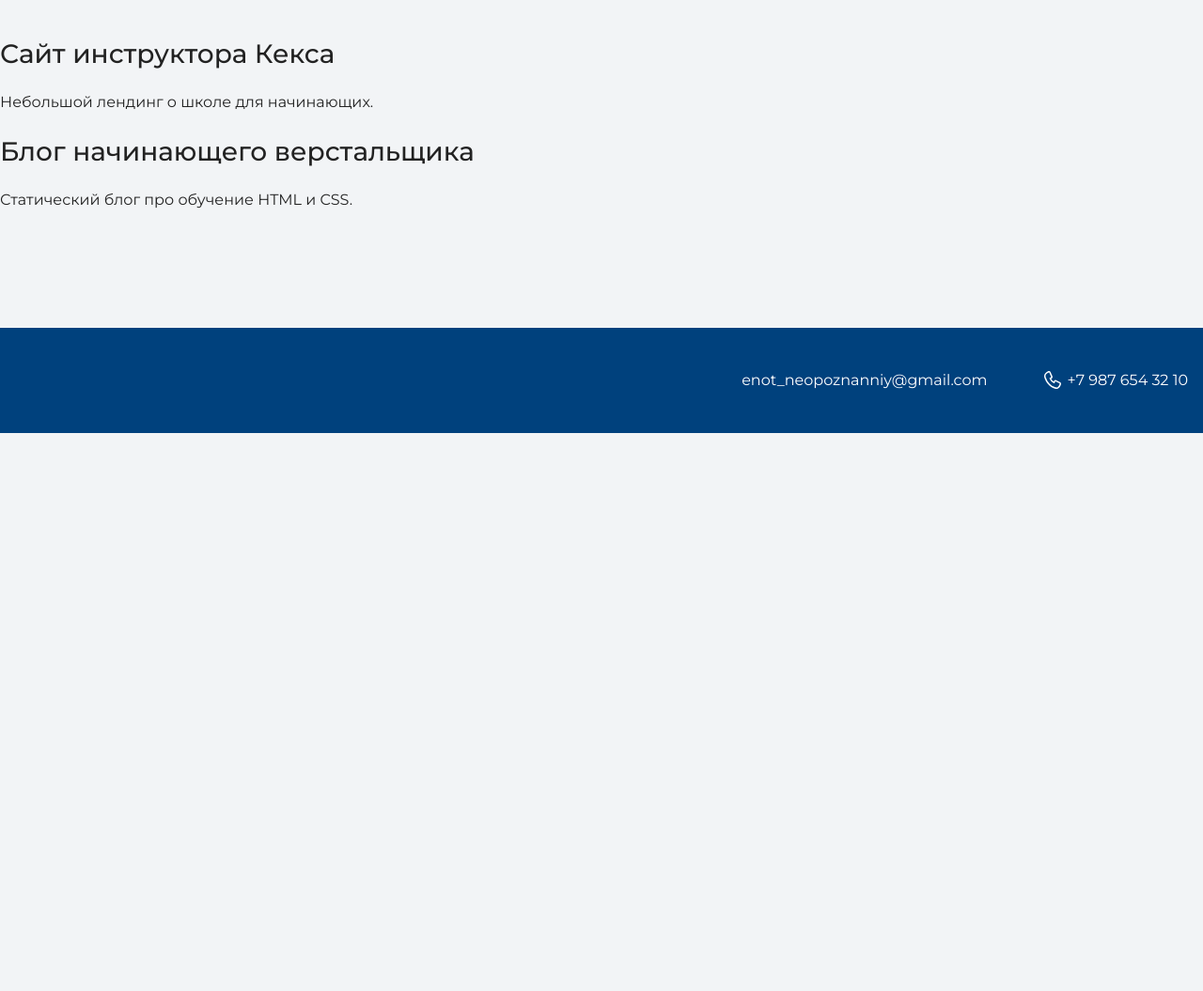
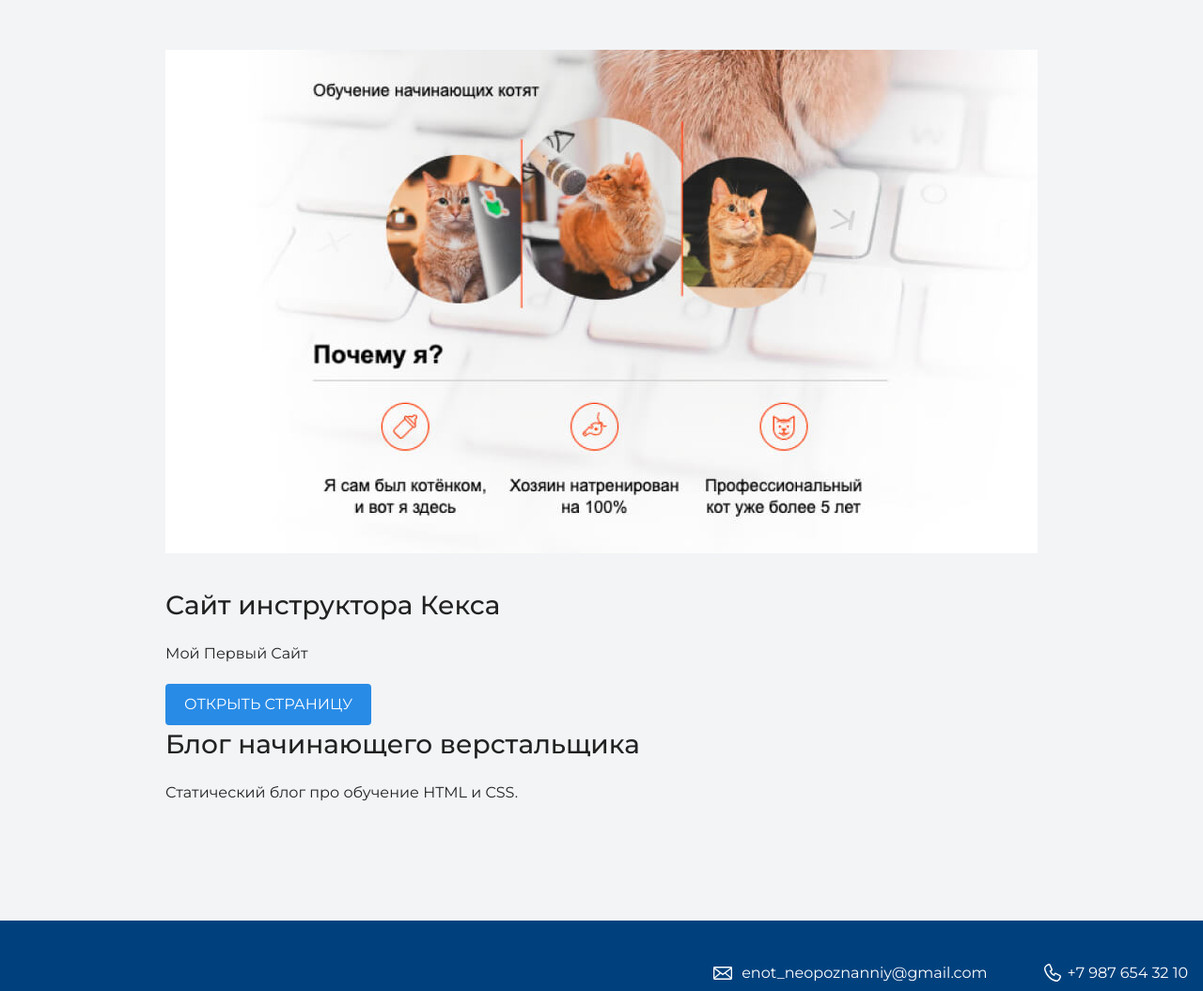
Before and after one commit to shvatka/my-site, a plain HTML site: page index.html in a window 1280 px wide. Shown: the part 2154-3209 px from the top of the page at 94% size. Before the commit the page ends 2615 px from the top, so only its background shows below. Drawn offline with nearby package versions, Linux system fonts and the light colour scheme.

Commit message:
обновить сайт

```diff
--- a/index.html
+++ b/index.html
@@ -23,34 +23,41 @@
     </section>
 
     <section class="intro">
-
+      <div class="container">
       <h2 class="subheading">Давайте познакомимся</h2>
-      <figure>
+      <figure class="user-image">
         <img src="files/user.jpg" width="928" height="536" alt="Фотография Неопознанного Енота">
       </figure>
       <h3>Пара слов о себе</h3>
       <p>Текст с парой слов о себе.</p>
       <h3>Чем могу быть полезен</h3>
       <p>Текст о том, чем могу быть полезен.</p>
+      </div>
     </section>
 
     <section class="portfolio">
+      <div class="container">
       <h2 class="subheading">Мои работы</h2>
+      <figure class="project-image">
+        <img src="files/project.jpg" width="928" height="536" alt="Cайт инструктора Кекса">
+      </figure>
 
       <h3>Сайт инструктора Кекса</h3>
-      <p>Небольшой лендинг о школе для начинающих.</p>
+      <p>Мой Первый Сайт</p>
+      <a class="button" href="source/project/index.html">Открыть страницу</a>
 
       <h3>Блог начинающего верстальщика</h3>
       <p>Статический блог про обучение HTML и CSS.</p>
+      </div>
     </section>
-</div>
+
     </main>
     <footer class="page-footer">
-      <div class="container"
+      <div class="container">
       <a class="footer-email" href="mailto:enot_neopoznanniy@gmail.com">enot_neopoznanniy@gmail.com</a>
     <a class="footer-phone" href="tel:+79876543210">+7 987 654 32 10</a>
   </div>
-    </div>
+
     </footer>
   </body>
 </html>
```
